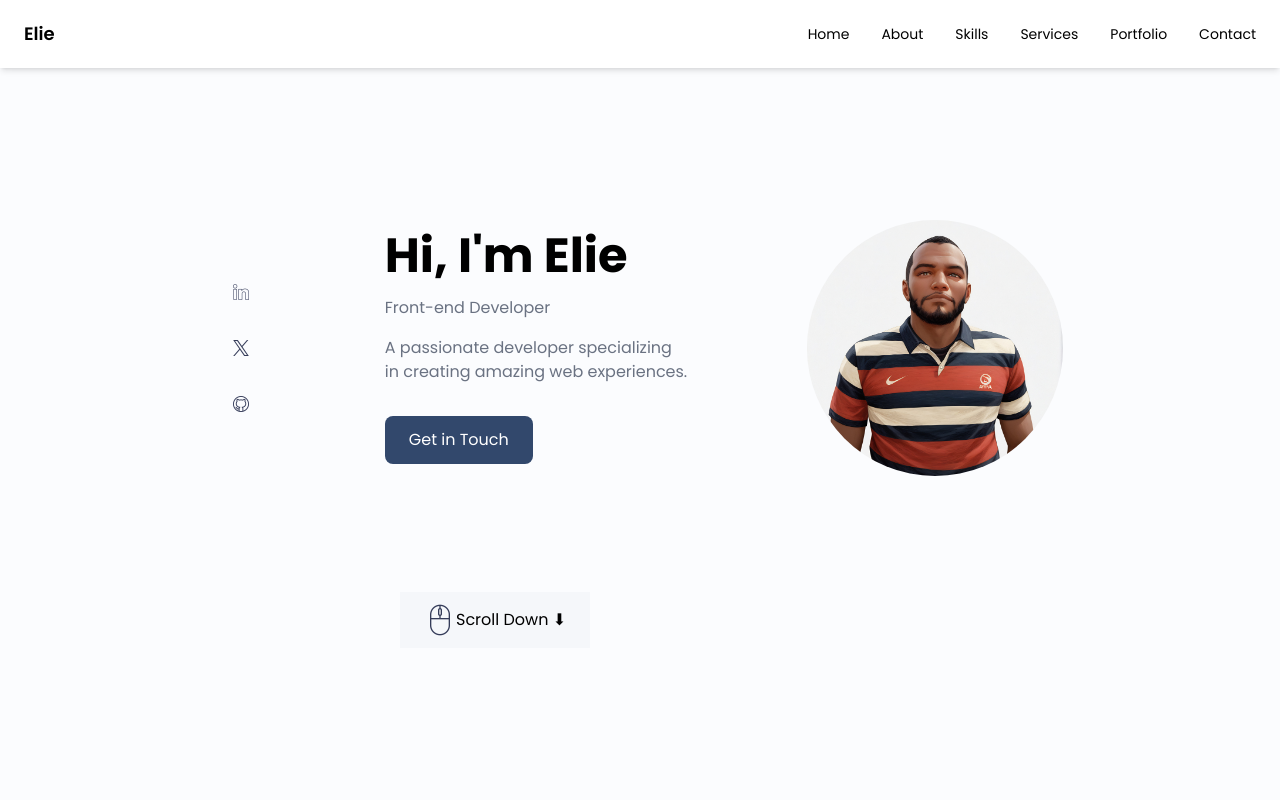
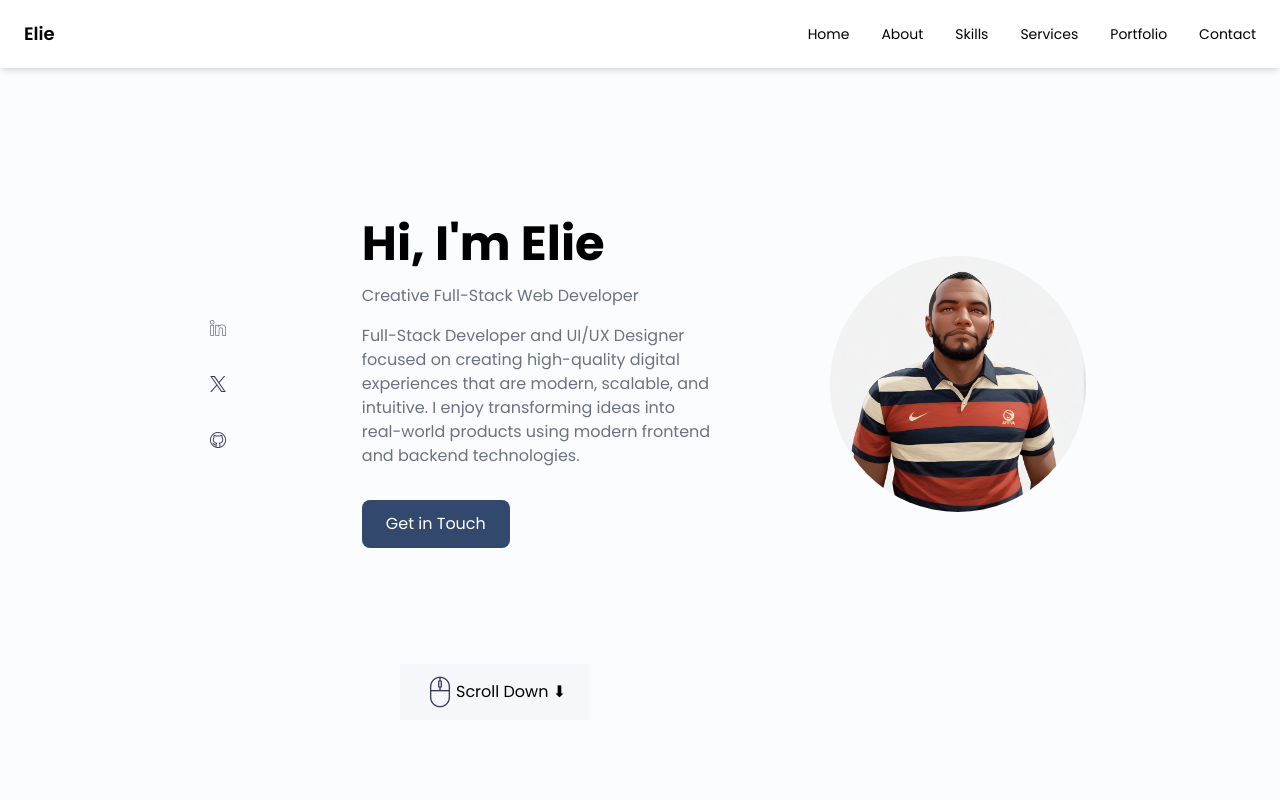
Before and after one commit to ELIE-MANI/Elie-s-Portfolio, a React (Vite) app: page / in a window 1280 px wide. Shown: the top 800 px of the page. Built offline with nearby package versions, Linux system fonts and the light colour scheme.

Commit message:
feat: update full-stack developer bio

```diff
--- a/src/App.jsx
+++ b/src/App.jsx
@@ -1,7 +1,7 @@
 
 import {About} from "./components/About.jsx";
 import Hero from "./components/Hero";
-import NavBar from "./components/NavBar";
+import NavBar from "./components/Navbar";
 import Skills from "./components/Skills.jsx";
 import Services from "./components/Services.jsx";
 import Portfolio from "./components/Portfolio.jsx";
--- a/src/components/Hero.jsx
+++ b/src/components/Hero.jsx
@@ -23,8 +23,14 @@ function Hero() {
       </div>
       <div>
         <h1 className="text-5xl font-bold">Hi, I'm Elie</h1>
-        <p className='mt-4 text-gray-500 '>Front-end Developer</p>
-        <p className="mt-4 text-base text-gray-500">A passionate developer specializing <br /> in creating amazing web experiences.</p>
+        <p className='mt-4 text-gray-500 '>Creative Full-Stack Web Developer</p>
+        <p className="mt-4 text-base text-gray-500">
+         Full-Stack Developer and UI/UX Designer <br />
+          focused on creating high-quality digital <br /> experiences
+          that are modern, scalable, and <br />intuitive. I enjoy transforming
+           ideas into  <br />real-world products using modern frontend  <br />
+           and backend technologies.
+          </p>
         <a href="#contact">
         <button className="mt-8 px-6 py-3 bg-blue-600 text-white rounded-lg">Get in Touch</button>
       </a>
```
